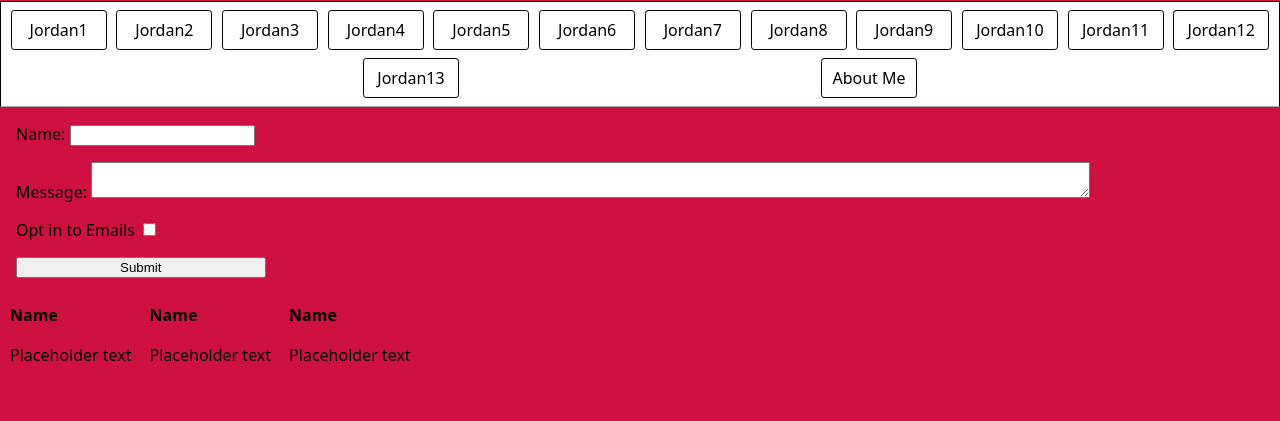
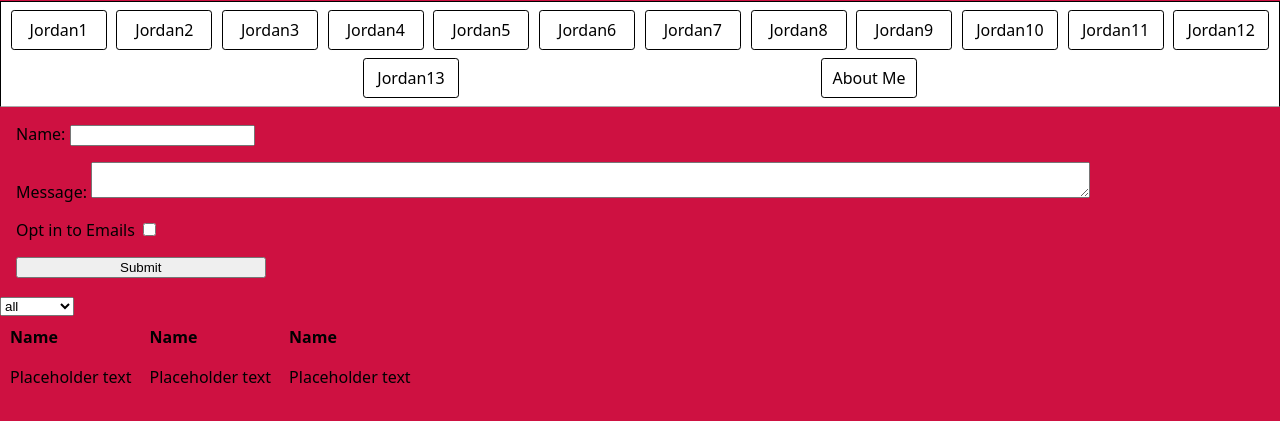
Before and after one commit to Victorgit14/project-cps-140, a website: page Aboutme.html in a window 1280 px wide. Shown: the part 125-546 px from the top of the page. Drawn offline with Linux system fonts and the light colour scheme.

Commit message:
made a new select

```diff
--- a/Aboutme.html
+++ b/Aboutme.html
@@ -60,7 +60,7 @@
 
 </div>
 <div id="dateBlock">
-
+<select id="type"></select>
 <table id="table">
   <thead>
     <tr>
@@ -79,11 +79,16 @@
 </table>
 
 <script>
-  const shoesType= ["all", "Michael", "Jordan"];
-  shoesType.forEach((shoe)=> {
-    console.log(shoe);
+  const shoesType= ["all", "Jordan 1", "Jordan 2"];
+  const select= document.getElementById("type");
+  shoesType.forEach((type) => {
+    option=document.createElement("option");
+    option.value = type;
+    option.text= type;
+    select.appendChild(option);
   })
 </script>
+
 
 
 </body>
```
